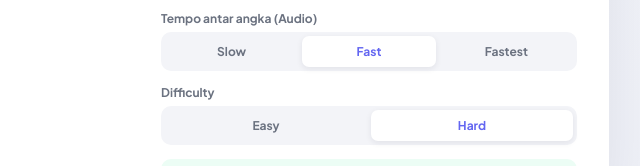
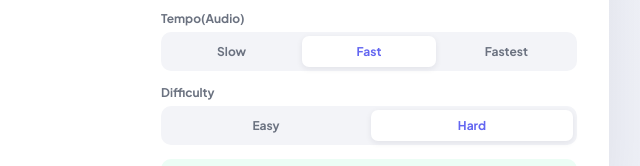
Before and after one commit to tutorbahasaid/games, a plain HTML site: page mystery-box/index.html in a window 1280 px wide. Shown: the part 584-750 px from the top of the page, 491-1131 px from the left. Drawn offline with Linux system fonts and the light colour scheme.

Commit message:
Update index.html

```diff
--- a/mystery-box/index.html
+++ b/mystery-box/index.html
@@ -939,7 +939,7 @@
           </div>
         </div>
         <div class="setting-group" id="digitSpeedSetting">
-          <label>Tempo antar angka (Audio)</label>
+          <label>Tempo(Audio)</label>
           <div class="segmented" data-setting="digitSpeed">
             <button data-value="slow">Slow</button>
             <button data-value="fast" class="active">Fast</button>
```
